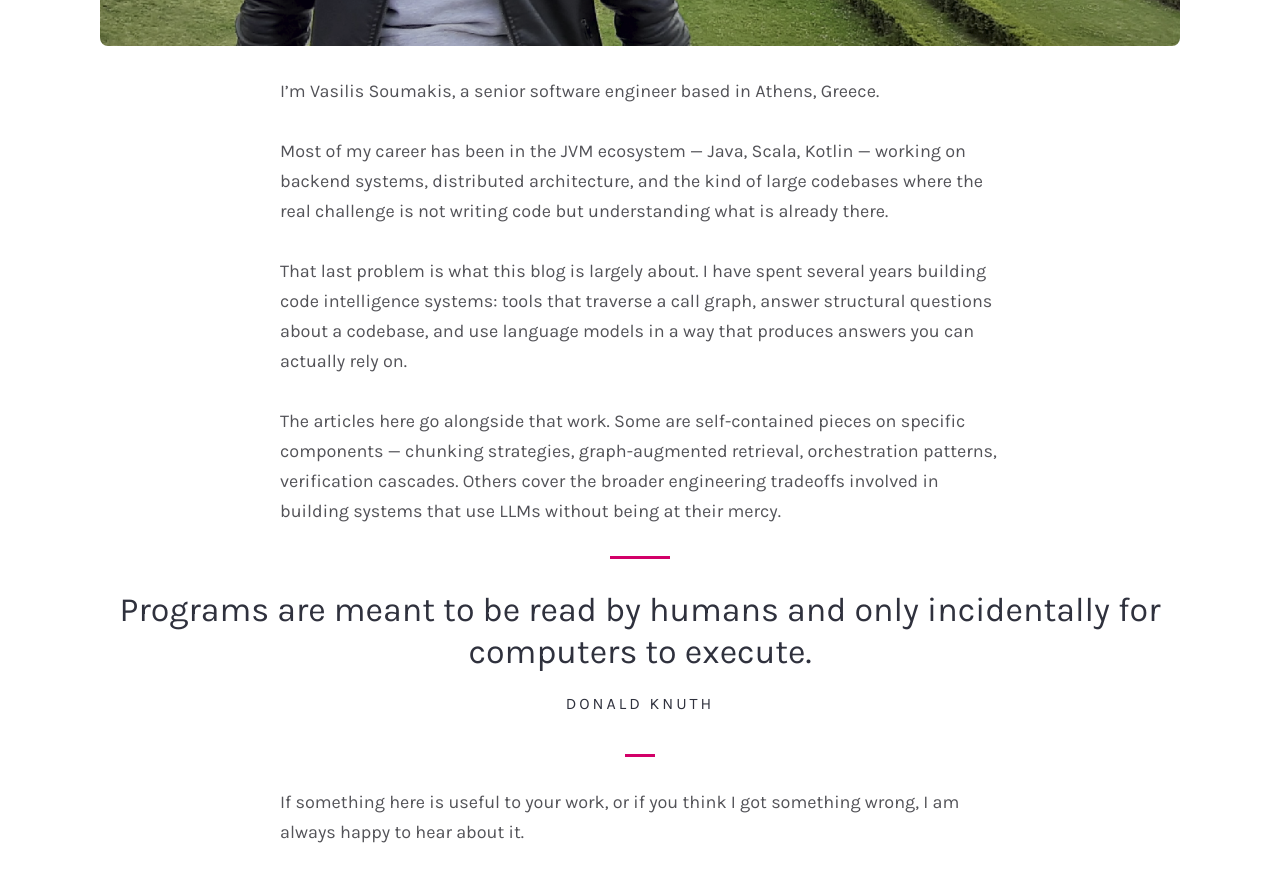
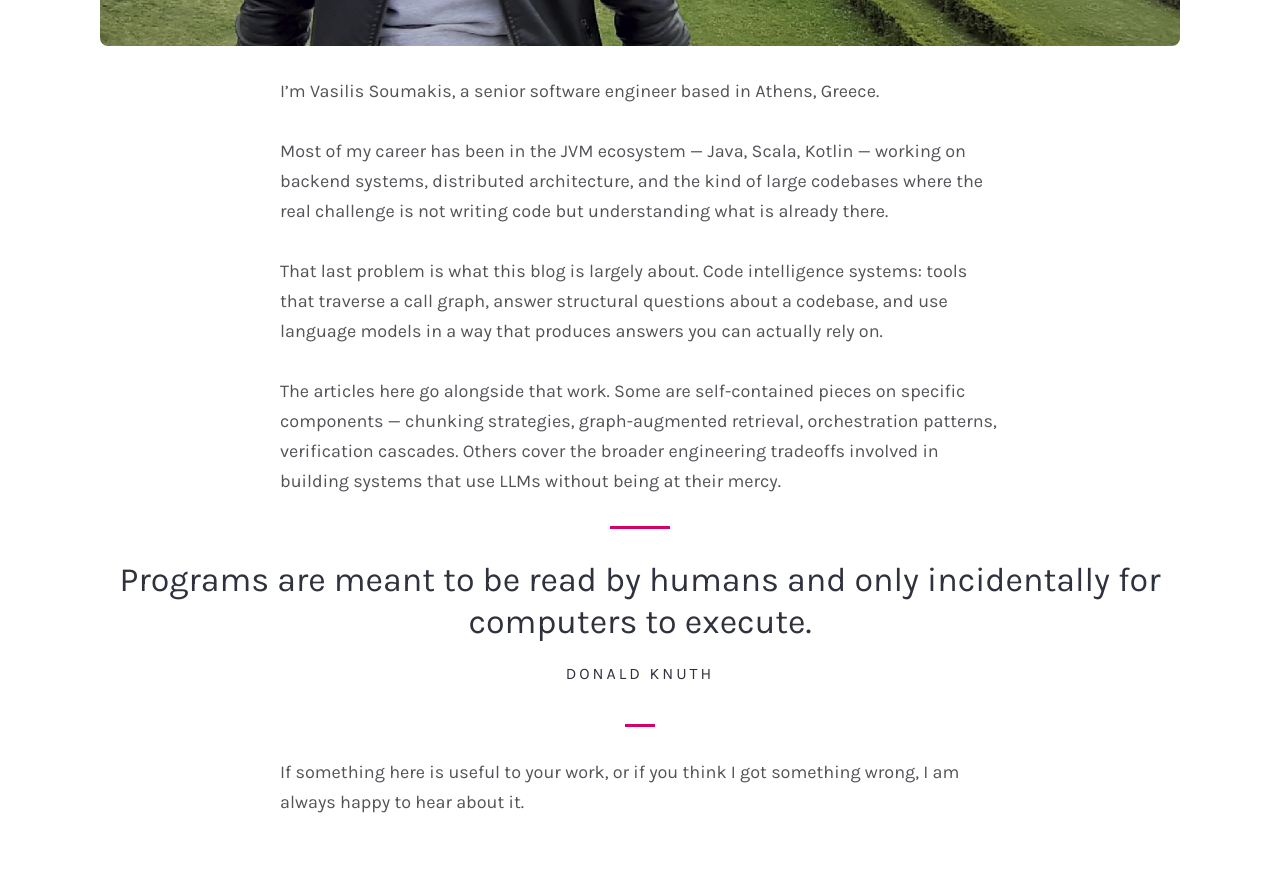
Before and after one commit to vsoum/vsoum.github.io, a Jekyll site: the page built from about.md, in a window 1280 px wide and 900 px high, scrolled down 645 px. Shown: the top 882 px of the window. Built offline with Jekyll 4.4.1, drawn with Linux system fonts in a browser that asks for light colours.

Commit message:
remove false experience claim from about page
Co-Authored-By: Claude Sonnet 4.6 <noreply@anthropic.com>

```diff
--- a/about.md
+++ b/about.md
@@ -8,7 +8,7 @@ I'm Vasilis Soumakis, a senior software engineer based in Athens, Greece.
 
 Most of my career has been in the JVM ecosystem — Java, Scala, Kotlin — working on backend systems, distributed architecture, and the kind of large codebases where the real challenge is not writing code but understanding what is already there.
 
-That last problem is what this blog is largely about. I have spent several years building code intelligence systems: tools that traverse a call graph, answer structural questions about a codebase, and use language models in a way that produces answers you can actually rely on.
+That last problem is what this blog is largely about. Code intelligence systems: tools that traverse a call graph, answer structural questions about a codebase, and use language models in a way that produces answers you can actually rely on.
 
 The articles here go alongside that work. Some are self-contained pieces on specific components — chunking strategies, graph-augmented retrieval, orchestration patterns, verification cascades. Others cover the broader engineering tradeoffs involved in building systems that use LLMs without being at their mercy.
 
```
